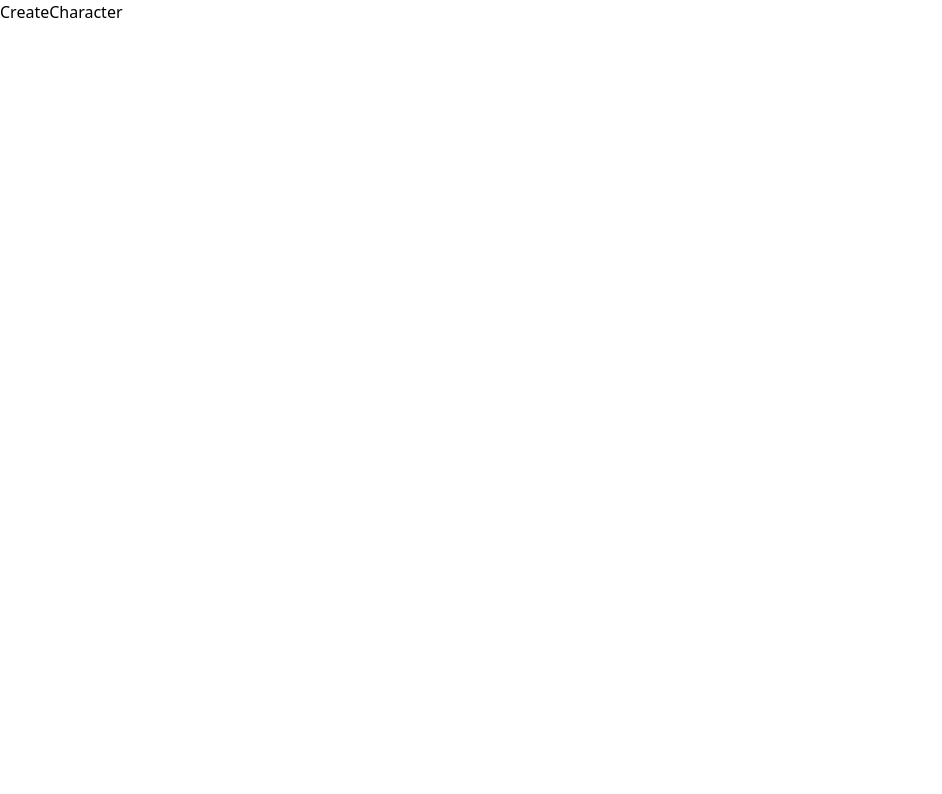
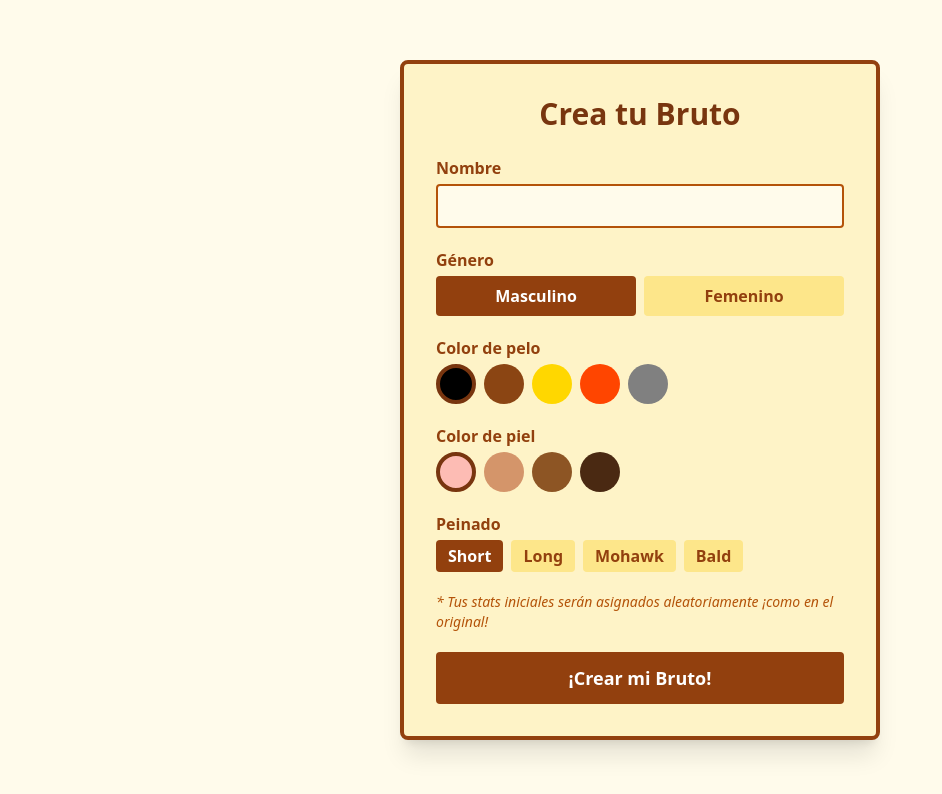
Before and after one commit to autimioc13/el-bruto-remake2026, a React (Vite) app in the folder frontend/: page /create-character in a window 1280 px wide. Shown: the top 794 px of the page, without its empty margins (0-942 px from the left). Built offline with nearby package versions, Linux system fonts and the light colour scheme; no server answers.

Commit message:
feat: add create character page

```diff
--- a/frontend/src/pages/CreateCharacter.tsx
+++ b/frontend/src/pages/CreateCharacter.tsx
@@ -1,3 +1,111 @@
+import { useState } from 'react';
+import { useNavigate } from 'react-router-dom';
+import api from '../api/client';
+
+const HAIR_COLORS = ['#000000', '#8B4513', '#FFD700', '#FF4500', '#808080'];
+const SKIN_COLORS = ['#FDBCB4', '#D4956A', '#8D5524', '#4A2912'];
+const HAIR_STYLES = ['short', 'long', 'mohawk', 'bald'];
+
 export default function CreateCharacter() {
-  return <div>CreateCharacter</div>;
+  const [name, setName] = useState('');
+  const [gender, setGender] = useState<'male' | 'female'>('male');
+  const [hairColor, setHairColor] = useState(HAIR_COLORS[0]);
+  const [skinColor, setSkinColor] = useState(SKIN_COLORS[0]);
+  const [hairStyle, setHairStyle] = useState(HAIR_STYLES[0]);
+  const [error, setError] = useState('');
+  const navigate = useNavigate();
+
+  const handleSubmit = async (e: React.FormEvent) => {
+    e.preventDefault();
+    setError('');
+    try {
+      await api.post('/characters', {
+        name, gender,
+        hair_color: hairColor,
+        skin_color: skinColor,
+        hair_style: hairStyle,
+      });
+      navigate('/profile');
+    } catch (err: any) {
+      setError(err.response?.data?.error || 'Error al crear personaje');
+    }
+  };
+
+  return (
+    <div className="min-h-screen bg-amber-50 flex items-center justify-center">
+      <div className="bg-amber-100 border-4 border-amber-800 rounded-lg p-8 w-[480px] shadow-xl">
+        <h2 className="text-3xl font-bold text-center text-amber-900 mb-6">Crea tu Bruto</h2>
+
+        <form onSubmit={handleSubmit} className="space-y-5">
+          <div>
+            <label className="block text-amber-800 font-bold mb-1">Nombre</label>
+            <input
+              value={name}
+              onChange={(e) => setName(e.target.value)}
+              maxLength={50}
+              className="w-full p-2 border-2 border-amber-700 rounded bg-amber-50"
+              required
+            />
+          </div>
+
+          <div>
+            <label className="block text-amber-800 font-bold mb-1">Género</label>
+            <div className="flex gap-2">
+              {(['male', 'female'] as const).map((g) => (
+                <button key={g} type="button" onClick={() => setGender(g)}
+                  className={`flex-1 py-2 font-bold rounded ${gender === g ? 'bg-amber-800 text-white' : 'bg-amber-200 text-amber-800'}`}>
+                  {g === 'male' ? 'Masculino' : 'Femenino'}
+                </button>
+              ))}
+            </div>
+          </div>
+
+          <div>
+            <label className="block text-amber-800 font-bold mb-1">Color de pelo</label>
+            <div className="flex gap-2">
+              {HAIR_COLORS.map((c) => (
+                <button key={c} type="button" onClick={() => setHairColor(c)}
+                  style={{ background: c }}
+                  className={`w-10 h-10 rounded-full border-4 ${hairColor === c ? 'border-amber-900' : 'border-transparent'}`} />
+              ))}
+            </div>
+          </div>
+
+          <div>
+            <label className="block text-amber-800 font-bold mb-1">Color de piel</label>
+            <div className="flex gap-2">
+              {SKIN_COLORS.map((c) => (
+                <button key={c} type="button" onClick={() => setSkinColor(c)}
+                  style={{ background: c }}
+                  className={`w-10 h-10 rounded-full border-4 ${skinColor === c ? 'border-amber-900' : 'border-transparent'}`} />
+              ))}
+            </div>
+          </div>
+
+          <div>
+            <label className="block text-amber-800 font-bold mb-1">Peinado</label>
+            <div className="flex gap-2 flex-wrap">
+              {HAIR_STYLES.map((s) => (
+                <button key={s} type="button" onClick={() => setHairStyle(s)}
+                  className={`px-3 py-1 font-bold rounded capitalize ${hairStyle === s ? 'bg-amber-800 text-white' : 'bg-amber-200 text-amber-800'}`}>
+                  {s}
+                </button>
+              ))}
+            </div>
+          </div>
+
+          <p className="text-amber-700 text-sm italic">
+            * Tus stats iniciales serán asignados aleatoriamente ¡como en el original!
+          </p>
+
+          {error && <p className="text-red-600 text-sm">{error}</p>}
+
+          <button type="submit"
+            className="w-full py-3 bg-amber-800 text-white font-bold rounded hover:bg-amber-900 text-lg">
+            ¡Crear mi Bruto!
+          </button>
+        </form>
+      </div>
+    </div>
+  );
 }
```
